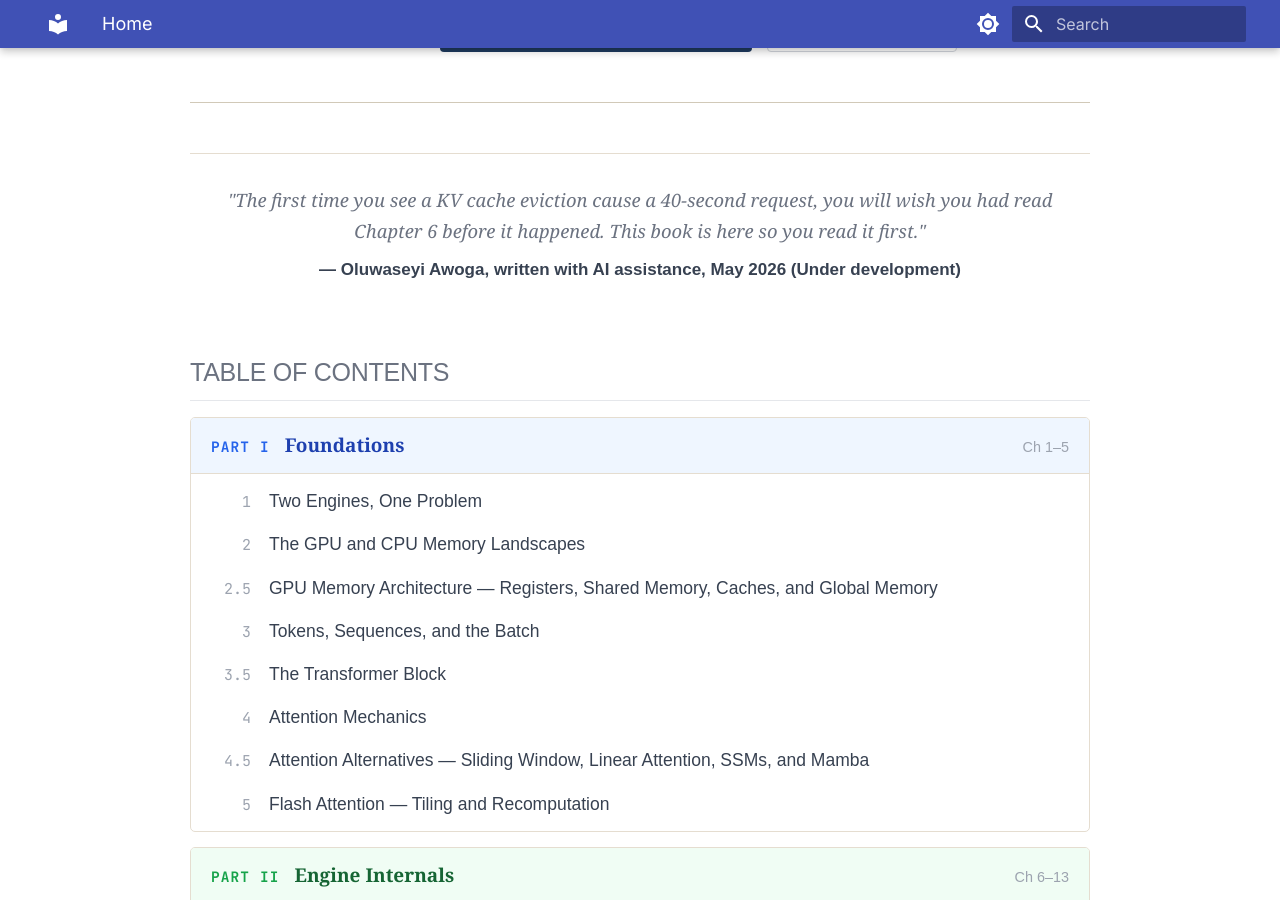
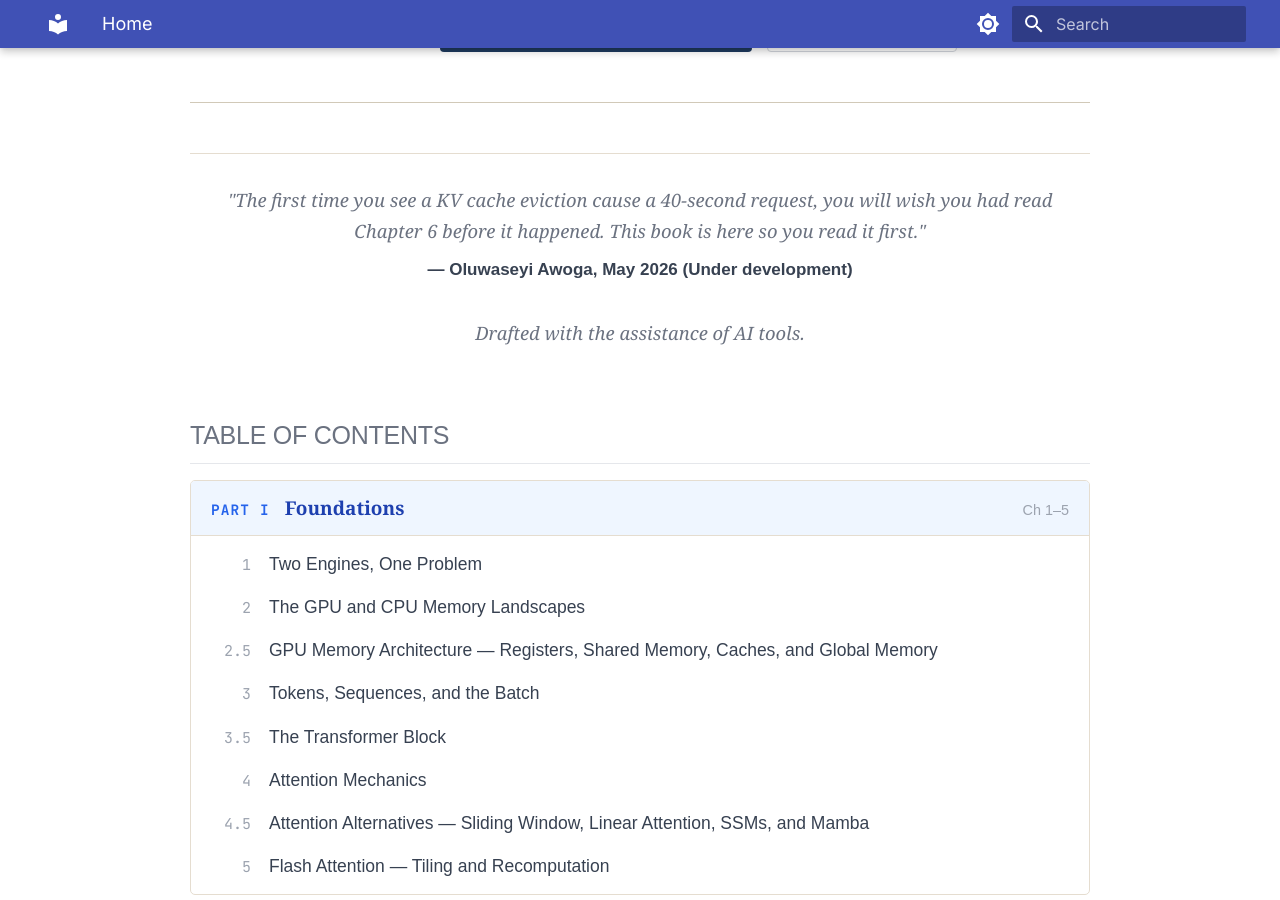
Before and after one commit to MaximumBeings/close-to-the-metal, an MkDocs documentation site: the page built from docs/index.md, in a window 1280 px wide and 900 px high, scrolled down 789 px. Built offline with MkDocs 1.6.1 and Material for MkDocs 9.7.7, drawn with Linux system fonts in a browser that asks for light colours.

Commit message:
homepage: match preface AI disclosure wording

```diff
--- a/docs/index.md
+++ b/docs/index.md
@@ -43,7 +43,8 @@ hide:
 <!-- ── AUTHOR QUOTE ──────────────────────────────────────────── -->
 <div class="book-footer">
   <em>"The first time you see a KV cache eviction cause a 40-second request, you will wish you had read Chapter 6 before it happened. This book is here so you read it first."</em>
-  <br><strong>— Oluwaseyi Awoga, written with AI assistance, May 2026 (Under development)</strong>
+  <br><strong>— Oluwaseyi Awoga, May 2026 (Under development)</strong>
+  <br><em>Drafted with the assistance of AI tools.</em>
 </div>
 
 <!-- ── TABLE OF CONTENTS ─────────────────────────────────────── -->
```
